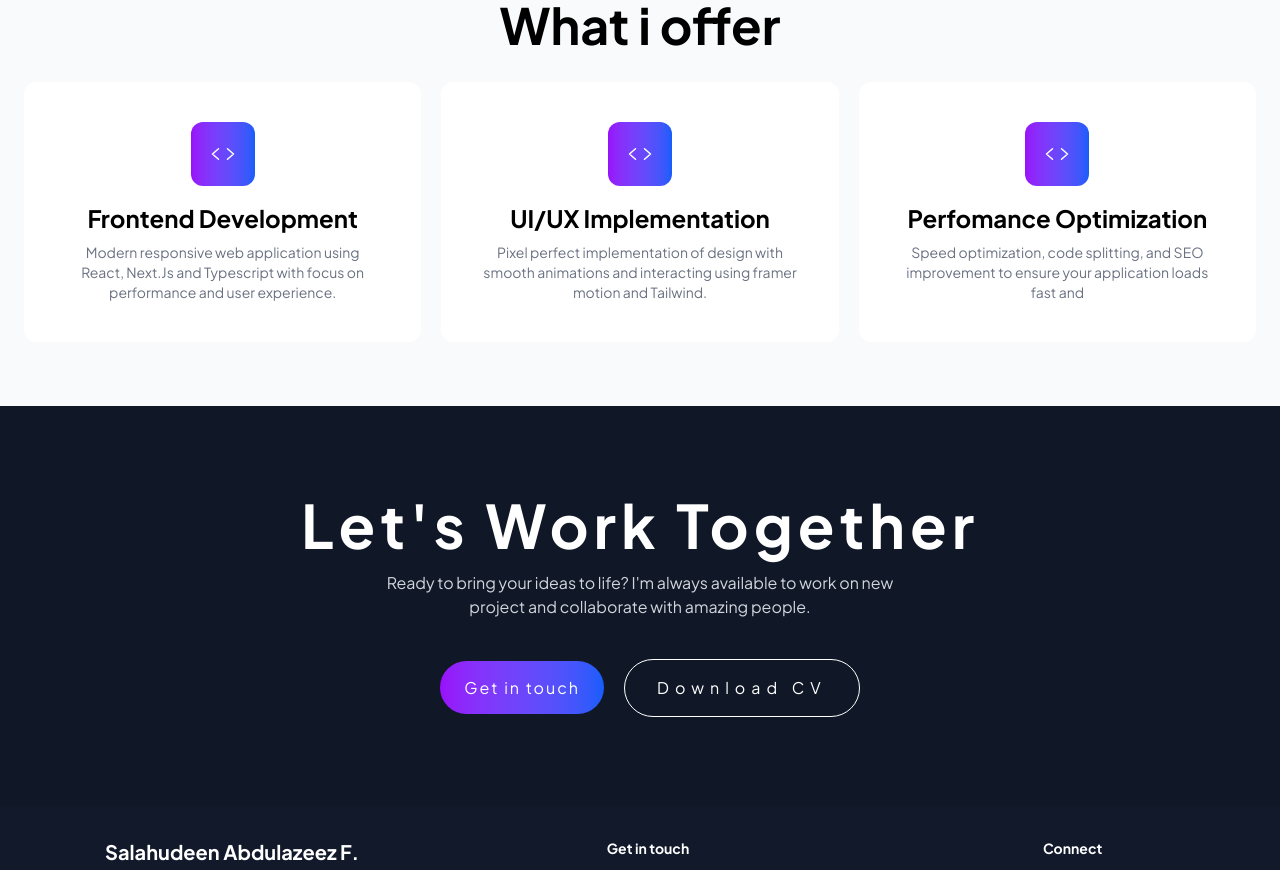
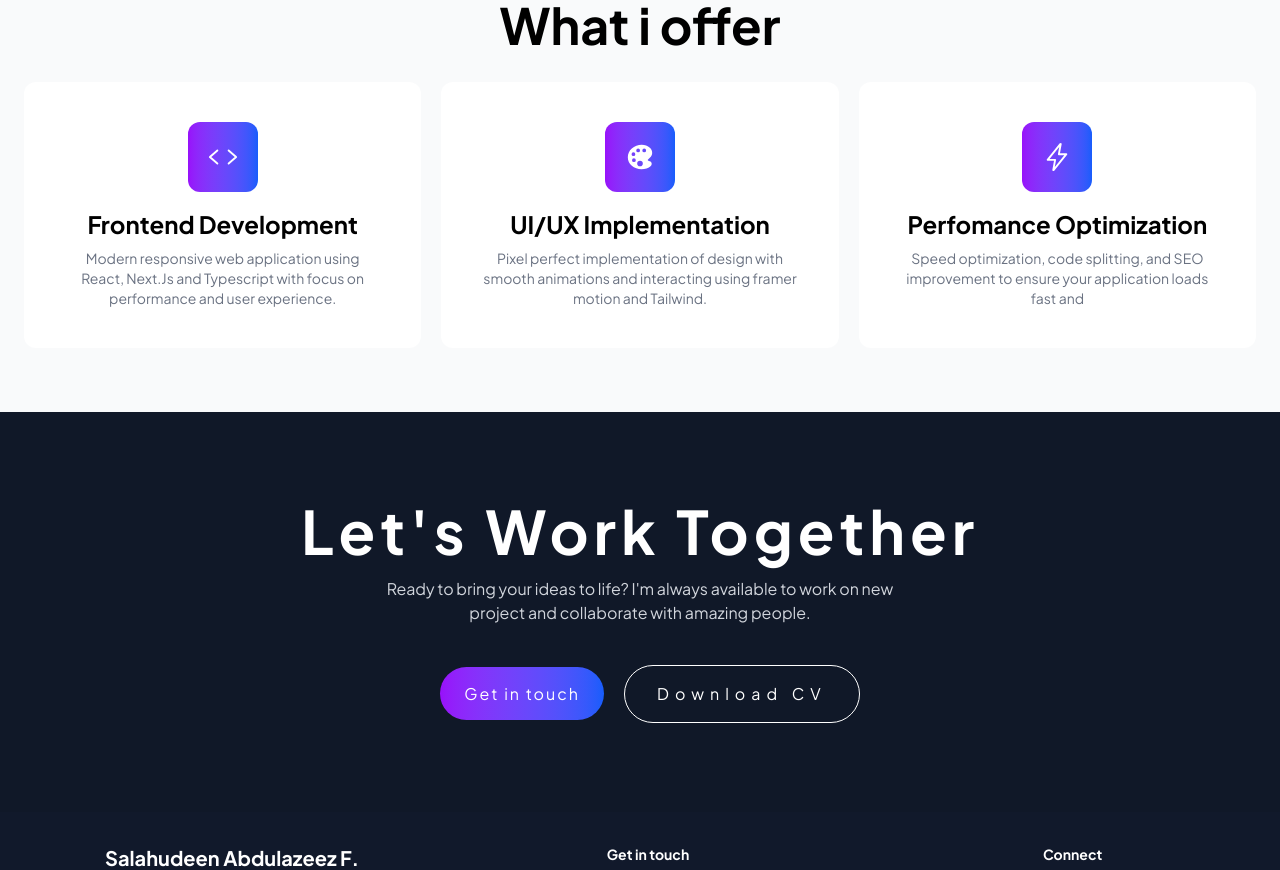
Before and after one commit to Salahudeen-femi1/my-portfolio, a React (Vite) app: page / in a window 1280 px wide. Shown: the part 4580-5450 px from the top of the page. Built offline with nearby package versions, Linux system fonts and the light colour scheme.

Commit message:
pushing dist folder for deployment

```diff
--- a/src/Components/OfferCard.tsx
+++ b/src/Components/OfferCard.tsx
@@ -17,8 +17,8 @@ const OfferCard: React.FC<OfferCardProps> = ({
       className="w-full p-10 rounded-xl bg-white hover:bg-white hover:shadow-2xl hover:-translate-y-1 items-center flex flex-col text-center
       transition-transform duration-300 ease-in-out"
     >
-      <div className="w-16 h-16 bg-gradient-to-r from-purple-600 to-blue-600 rounded-xl p-5 text-white flex items-center justify-center mb-4">
-        <Icon className="text-white text-3xl" />
+      <div className=" bg-gradient-to-r from-purple-600 to-blue-600 rounded-xl p-5 text-white flex items-center justify-center mb-4">
+        <Icon className="text-white text-2xl" size={30} />
       </div>
 
       <h3 className="font-bold mb-2 text-2xl">{title}</h3>
--- a/src/pages/Home.tsx
+++ b/src/pages/Home.tsx
@@ -13,6 +13,8 @@ import OfferCard from '../Components/OfferCard';
 import Project from '../Components/Project';
 import { FiDatabase } from "react-icons/fi";
 import { FiTool } from "react-icons/fi";
+import { IoColorPalette } from "react-icons/io5";
+import { IoFlashOutline } from "react-icons/io5";
 
 export default function Home() {
 
@@ -23,12 +25,12 @@ export default function Home() {
             description: " Modern responsive web application using React, Next.Js and Typescript with focus on performance and user experience.",
         },
         {
-            icon: IoCodeOutline,
+            icon: IoColorPalette,
             title: "UI/UX Implementation",
             description: "  Pixel perfect implementation of design with smooth animations and interacting using framer motion and Tailwind."
         },
         {
-            icon: IoCodeOutline,
+            icon: IoFlashOutline,
             title: "Perfomance Optimization",
             description: " Speed optimization, code splitting, and SEO improvement to ensure your application loads fast and "
         }
```
